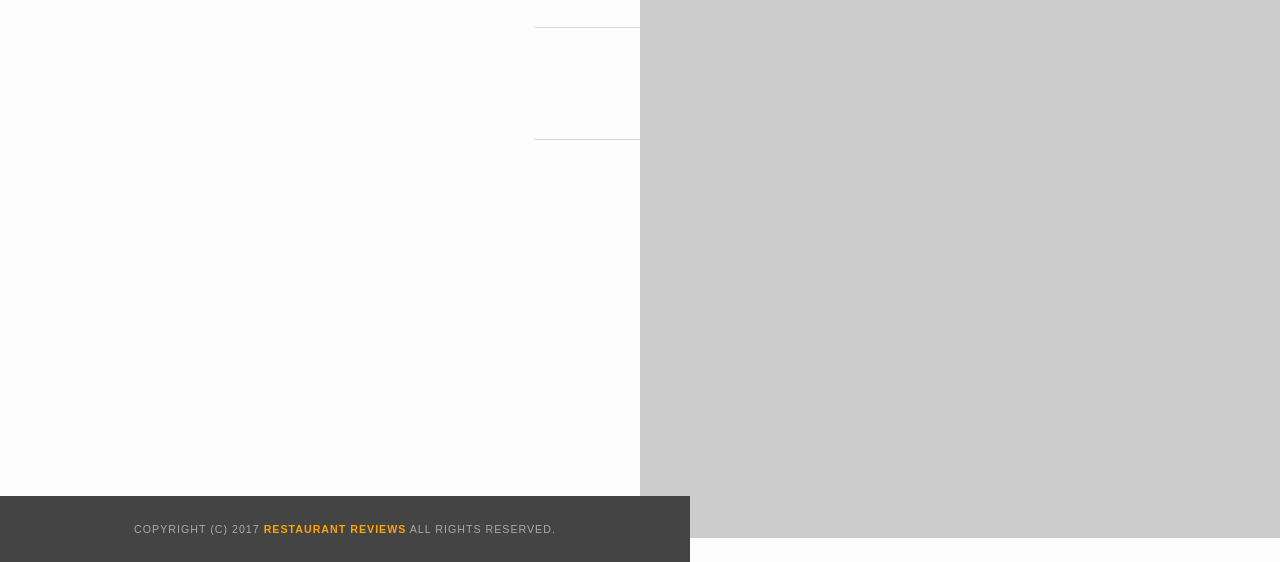
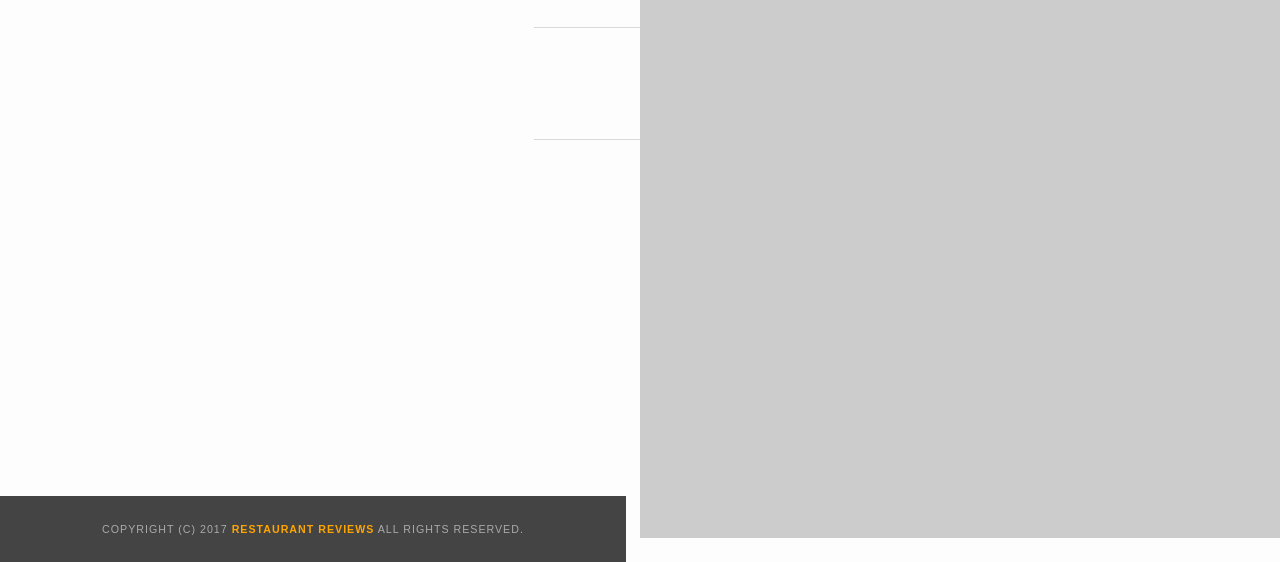
Before and after one commit to mahmudamen/firtmwsproject1-1, a plain HTML site: page restaurant.html in a window 1280 px wide. Shown: the part 238-800 px from the top of the page. Drawn offline with Linux system fonts and the light colour scheme; some packages are replaced by stand-ins of ours.

Commit message:
style aria  css restaurants-list-1-1-5 change commit

```diff
--- a/css/styles.css
+++ b/css/styles.css
@@ -242,9 +242,15 @@ nav h1 a {
   width: 100%;
 }
 .inside #footer {
-  bottom: 0;
-  position: absolute;
-  width: 50%;
+	width: 45%;
+    color: #aaa;
+    font-size: 8pt;
+    letter-spacing: 1px;
+    padding: 25px;
+    text-align: center;
+    text-transform: uppercase;
+    position: fixed;
+
 }
 #restaurant-name {
   color: #f18200;
```
